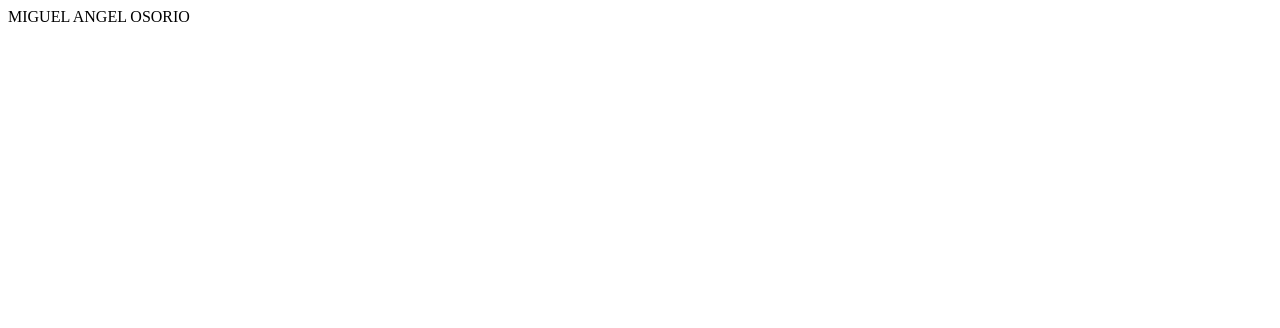
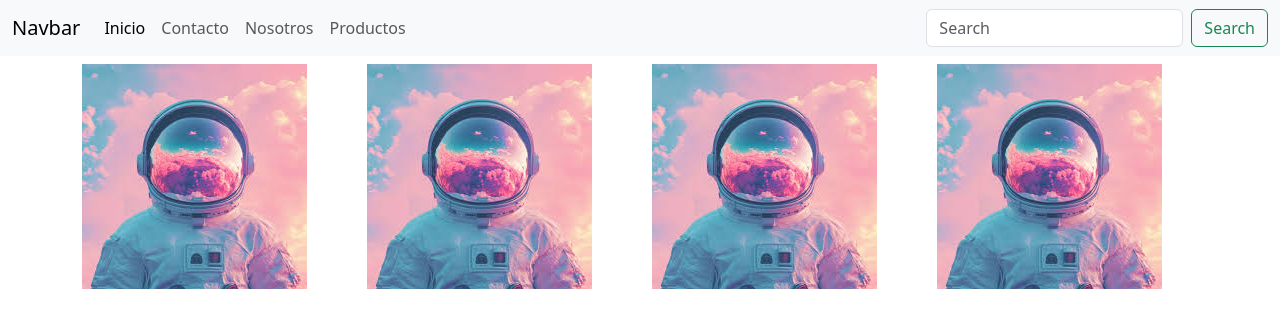
Before and after one commit to freyder319/camila-la-tesa, a plain HTML site: page miguel osorio.html in a window 1280 px wide. Drawn offline with nearby package versions, Linux system fonts and the light colour scheme.

Commit message:
Actualizacion del index

```diff
--- a/miguel osorio.html
+++ b/miguel osorio.html
@@ -3,9 +3,49 @@
 <head>
     <meta charset="UTF-8">
     <meta name="viewport" content="width=device-width, initial-scale=1.0">
+    <link href="https://cdn.jsdelivr.net/npm/bootstrap@5.3.3/dist/css/bootstrap.min.css" rel="stylesheet" integrity="sha384-QWTKZyjpPEjISv5WaRU9OFeRpok6YctnYmDr5pNlyT2bRjXh0JMhjY6hW+ALEwIH" crossorigin="anonymous">
+    <link rel="stylesheet" type="text/css" href="css/style2.css">
+    <script src="https://cdn.jsdelivr.net/npm/bootstrap@5.3.3/dist/js/bootstrap.bundle.min.js" integrity="sha384-YvpcrYf0tY3lHB60NNkmXc5s9fDVZLESaAA55NDzOxhy9GkcIdslK1eN7N6jIeHz" crossorigin="anonymous"></script>
+
     <title>Document</title>
 </head>
 <body>
-    MIGUEL ANGEL OSORIO
+    <nav class="navbar navbar-expand-lg bg-body-tertiary">
+        <div class="container-fluid">
+          <a class="navbar-brand" href="#">Navbar</a>
+          <button class="navbar-toggler" type="button" data-bs-toggle="collapse" data-bs-target="#navbarSupportedContent" aria-controls="navbarSupportedContent" aria-expanded="false" aria-label="Toggle navigation">
+            <span class="navbar-toggler-icon"></span>
+          </button>
+          <div class="collapse navbar-collapse" id="navbarSupportedContent">
+            <ul class="navbar-nav me-auto mb-2 mb-lg-0">
+              <li class="nav-item">
+                <a class="nav-link active" aria-current="page" href="#">Inicio</a>
+              </li>
+              <li class="nav-item">
+                <a class="nav-link" href="contacto.html">Contacto</a>
+              </li>
+              <li class="nav-item">
+                <a class="nav-link" href="nosotros.html">Nosotros</a>
+              </li>
+
+              <li class="nav-item">
+                <a class="nav-link" href="productos.html">Productos</a>
+              </li>
+            </ul>
+            <form class="d-flex" role="search">
+              <input class="form-control me-2" type="search" placeholder="Search" aria-label="Search">
+              <button class="btn btn-outline-success" type="submit">Search</button>
+            </form>
+          </div>
+        </div>
+      </nav>
+      <div class="container">
+        <div class="row">
+          <div class="col-sm-6 col-md-6 col-lg-3 mt-2"><img class="img-fluid" src="Imagenes/descarga - copia.jpeg"></div>
+          <div class="col-sm-6 col-md-6 col-lg-3 mt-2"><img class="img-fluid" src="Imagenes/descarga - copia (2).jpeg"></div>
+          <div class="col-sm-6 col-md-6 col-lg-3 mt-2"><img class="img-fluid" src="Imagenes/descarga - copia (3).jpeg"></div>
+          <div class="col-sm-6 col-md-6 col-lg-3 mt-2"><img class="img-fluid" src="Imagenes/descarga - copia (4).jpeg"></div>
+        </div>
+      </div>
 </body>
 </html>
```
Also changed, not shown: index.html (+7 -7 lines), Imagenes/imagen 1.jpg (added), Imagenes/imagen 2.jpg (added), Imagenes/imagen 3.jpg (added), Imagenes/imagen 4.jpg (added), 1 other file.
